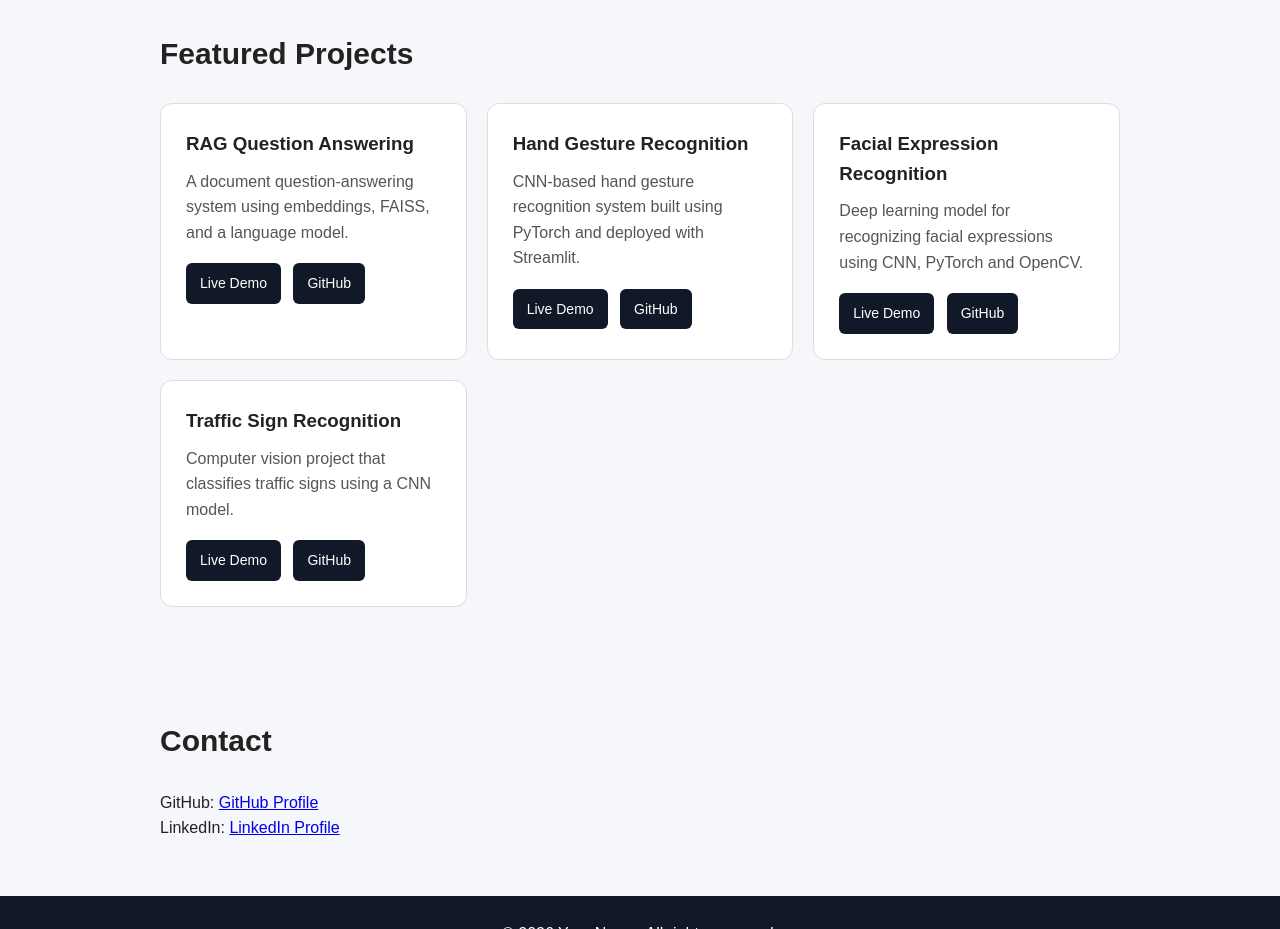
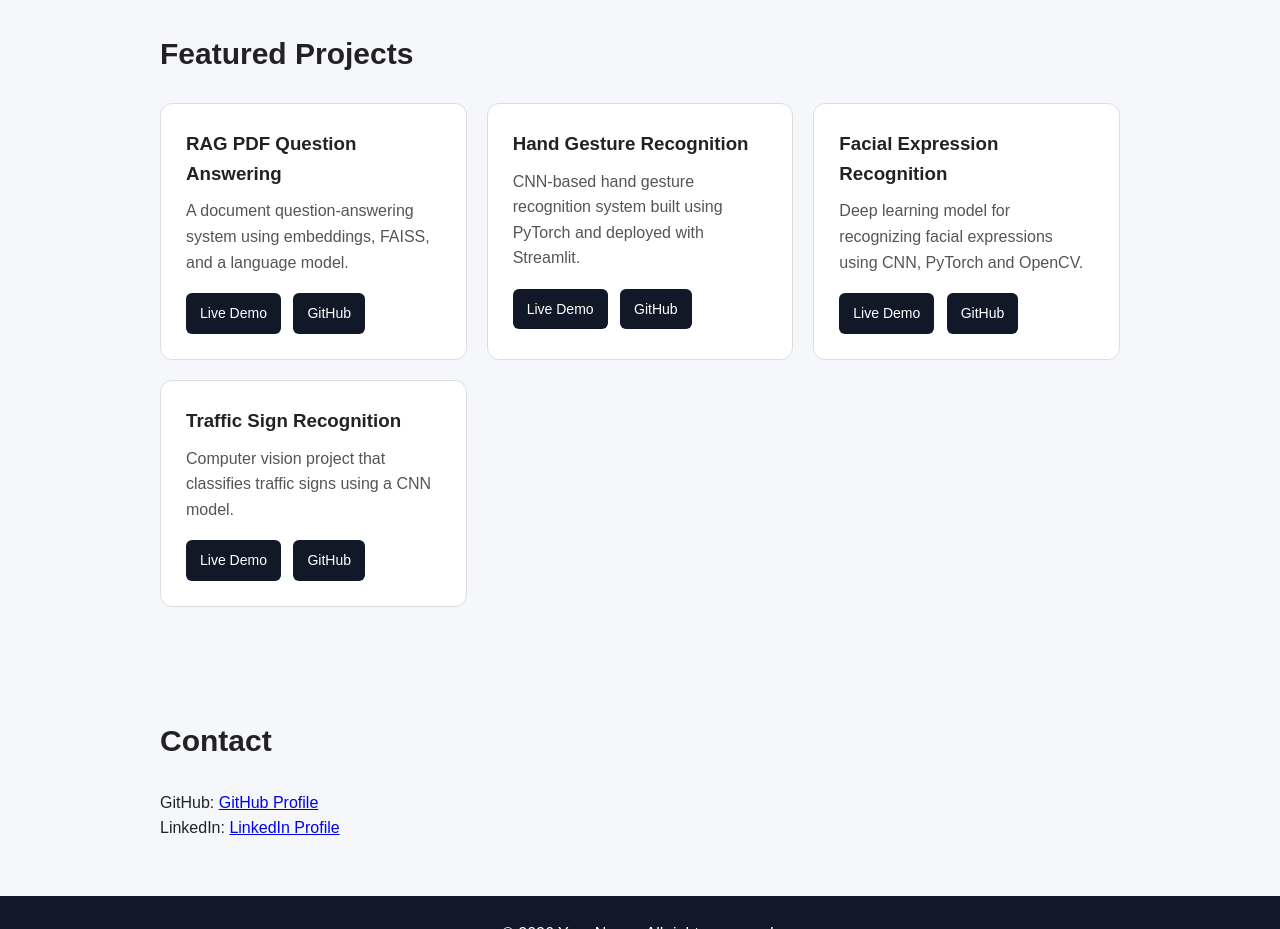
Before and after one commit to asprksh/asprksh.github.io, a plain HTML site: page index.html in a window 1280 px wide. Shown: the part 860-1789 px from the top of the page. Drawn offline with Linux system fonts and the light colour scheme.

Commit message:
Update index.html

```diff
--- a/index.html
+++ b/index.html
@@ -190,7 +190,7 @@
             <!-- Project 1 -->
             <div class="project">
 
-                <h3>RAG Question Answering</h3>
+                <h3>RAG PDF Question Answering</h3>
 
                 <p>
                     A document question-answering system using
```
